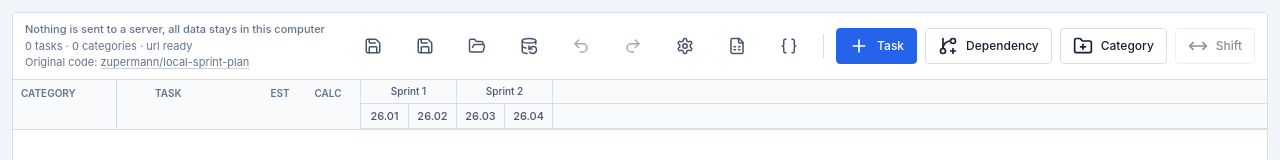
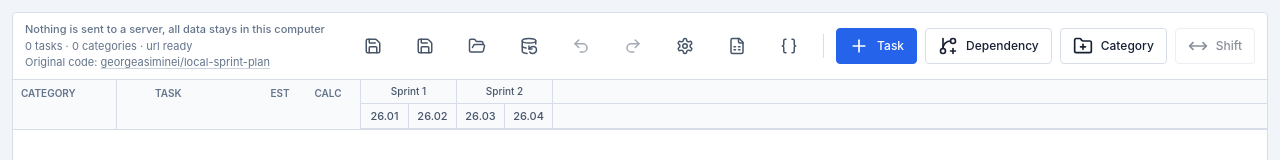
Before and after one commit to georgeasiminei/local-sprint-plan, a React (Vite) app: page / in a window 1280 px wide. Shown: the top 160 px of the page. Built offline with nearby package versions, Linux system fonts and the light colour scheme.

Commit message:
deploy to custom domain

```diff
--- a/src/pages/PlanView.jsx
+++ b/src/pages/PlanView.jsx
@@ -193,11 +193,11 @@ export default function PlanView() {
               Original code:{' '}
               <a
                 className="underline decoration-slate-300 underline-offset-2 hover:text-slate-700"
-                href="https://github.com/zupermann/local-sprint-plan"
+                href="https://github.com/georgeasiminei/local-sprint-plan"
                 target="_blank"
                 rel="noreferrer"
               >
-                zupermann/local-sprint-plan
+                georgeasiminei/local-sprint-plan
               </a>
             </div>
           </div>
--- a/vite.config.js
+++ b/vite.config.js
@@ -3,7 +3,7 @@ import react from '@vitejs/plugin-react';
 
 export default defineConfig({
   plugins: [react()],
-  base: '/local-sprint-plan/',
+  base: '/',
   test: {
     environment: 'jsdom',
     globals: true,
```
